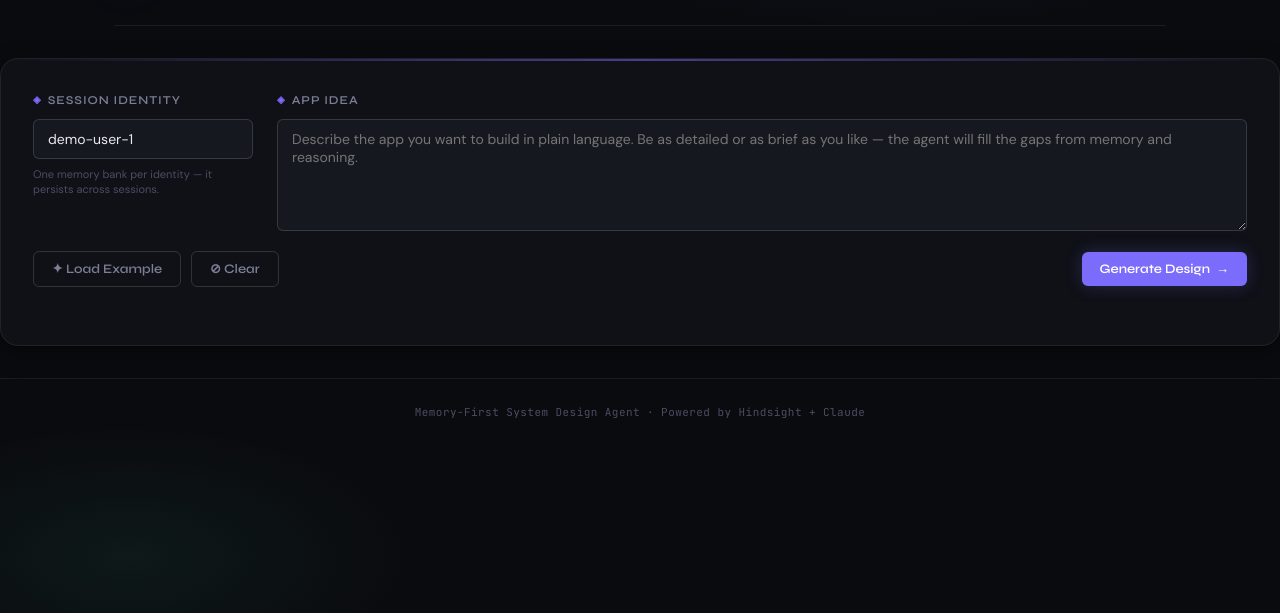
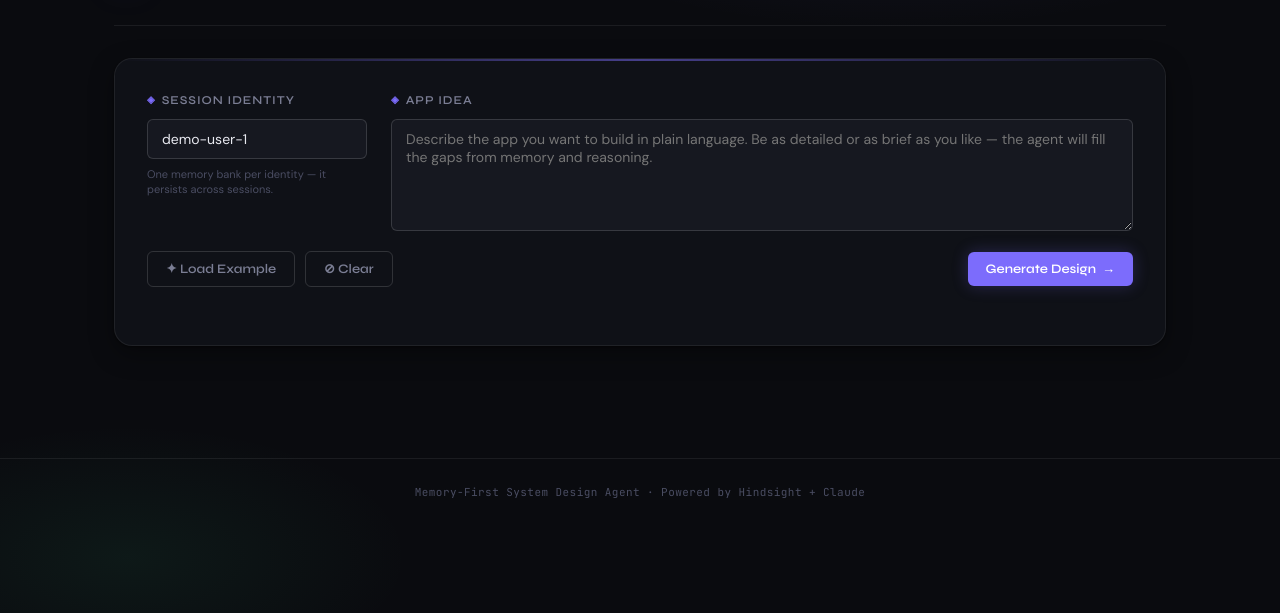
Before and after one commit to harigoud74/System-Desgin-AI-Agent, a website: page frontend/index.html in a window 1280 px wide. Shown: the part 83-696 px from the top of the page. Drawn offline with Linux system fonts and the light colour scheme.

Commit message:
Add main content section to index.html

```diff
--- a/frontend/index.html
+++ b/frontend/index.html
@@ -34,6 +34,7 @@
   <!-- ═══════════════════════════════════════════════════════════
      MAIN CONTENT
 ═══════════════════════════════════════════════════════════ -->
+    <main class="main-content">
 
     <!-- INPUT PANEL -->
     <section class="input-panel glass-card" id="inputPanel">
```
